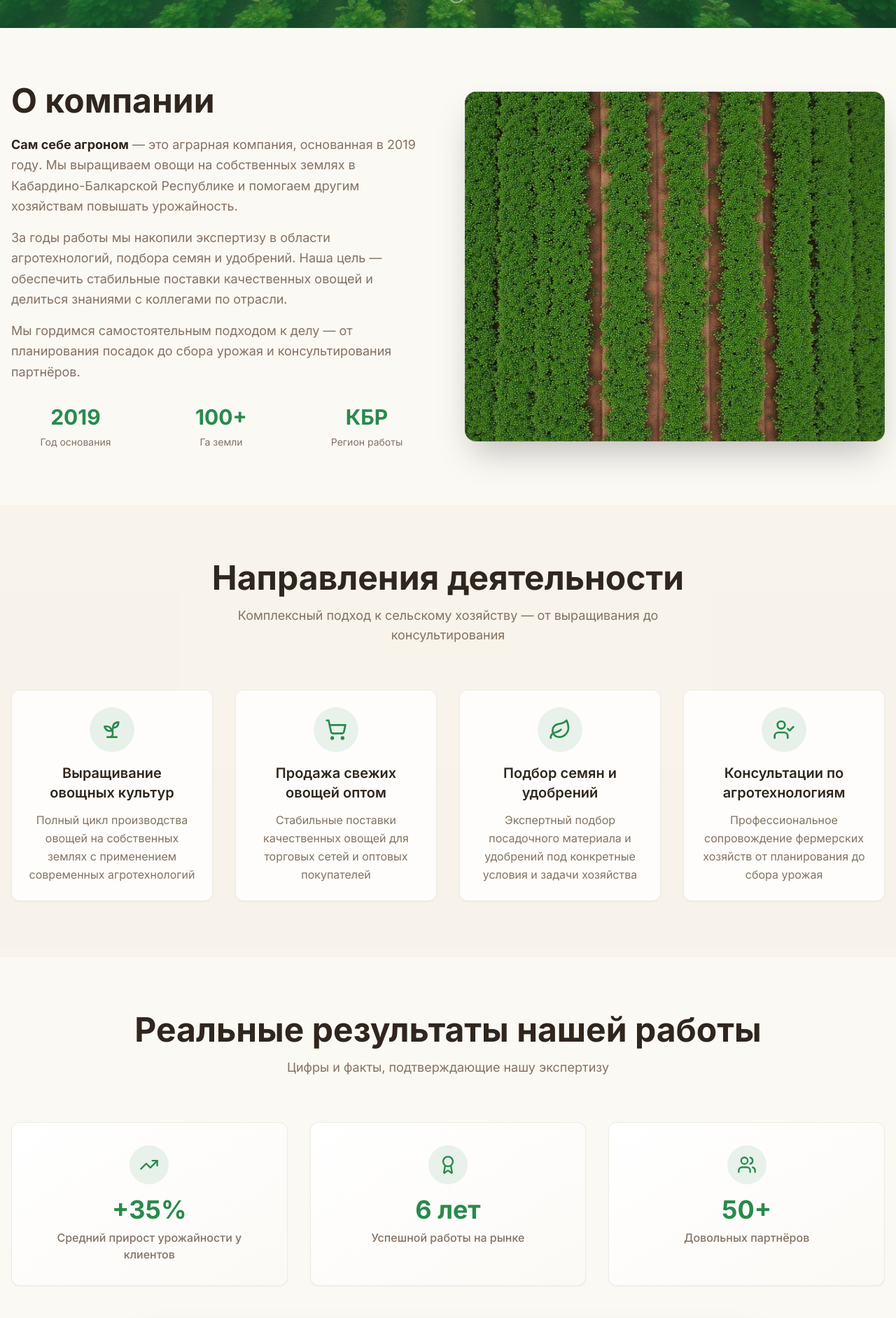
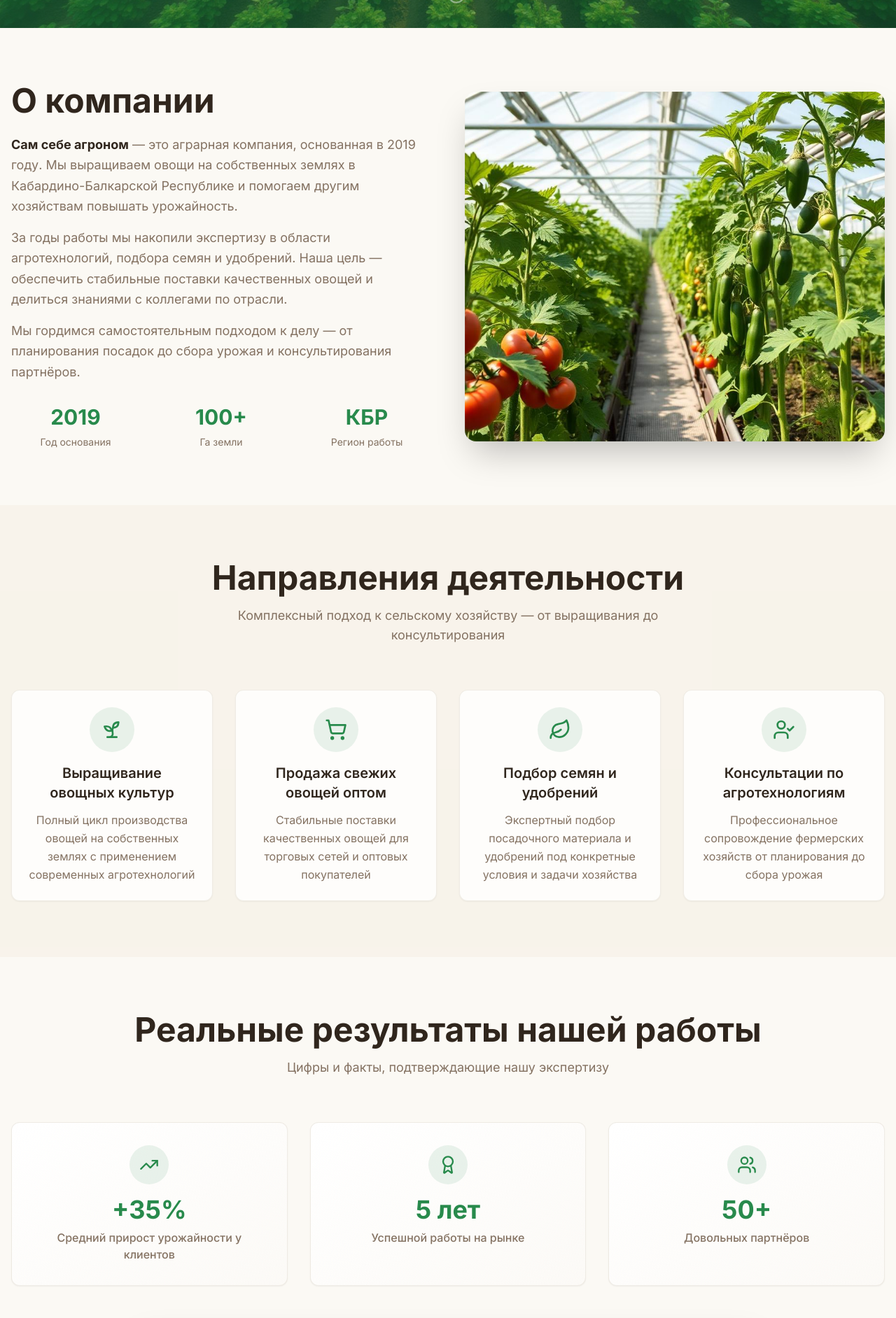
Before and after one commit to leravolk/agro-kb-self-gardener, a React (Vite) app: page / in a window 1280 px wide. Shown: the part 680-2564 px from the top of the page at 70% size. Built offline with nearby package versions, Linux system fonts and the light colour scheme; the HTML template or start-up script is replaced by a standard one.

Commit message:
Reverted to commit 3e806a34797b3b73666ca2d00bbc6216e3e0f02e

```diff
--- a/src/components/About.tsx
+++ b/src/components/About.tsx
@@ -1,4 +1,4 @@
-import radishField from "@/assets/radish-field.jpg";
+import greenhouse from "@/assets/greenhouse.jpg";
 
 const About = () => {
   return (
@@ -44,8 +44,8 @@ const About = () => {
           </div>
           <div className="relative">
             <img
-              src={radishField}
-              alt="Поля редиски компании"
+              src={greenhouse}
+              alt="Теплицы и поля компании"
               className="rounded-2xl shadow-2xl w-full h-[500px] object-cover"
             />
             <div className="absolute inset-0 rounded-2xl ring-1 ring-inset ring-border/10" />
--- a/src/components/Expertise.tsx
+++ b/src/components/Expertise.tsx
@@ -1,6 +1,6 @@
 import { Card, CardContent } from "@/components/ui/card";
 import { TrendingUp, Award, Users } from "lucide-react";
-import harvestMix from "@/assets/harvest-mix.jpg";
+import vegetables from "@/assets/vegetables.jpg";
 
 const results = [
   {
@@ -10,7 +10,7 @@ const results = [
   },
   {
     icon: Award,
-    value: "6 лет",
+    value: "5 лет",
     label: "Успешной работы на рынке"
   },
   {
@@ -56,8 +56,8 @@ const Expertise = () => {
 
         <div className="relative rounded-2xl overflow-hidden shadow-2xl max-w-4xl mx-auto">
           <img
-            src={harvestMix}
-            alt="Урожай моркови, капусты и свеклы"
+            src={vegetables}
+            alt="Урожай свежих овощей"
             className="w-full h-[400px] object-cover"
           />
           <div className="absolute inset-0 bg-gradient-to-t from-black/60 via-transparent to-transparent flex items-end">
```
Also changed, not shown: src/assets/harvest-mix.jpg (deleted), src/assets/radish-field.jpg (deleted).
